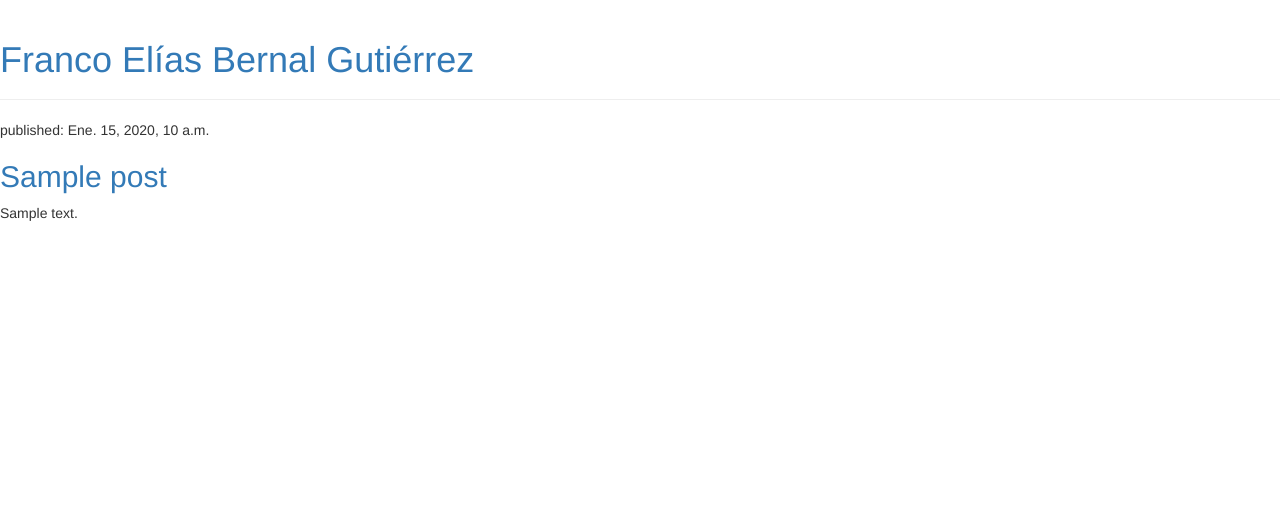
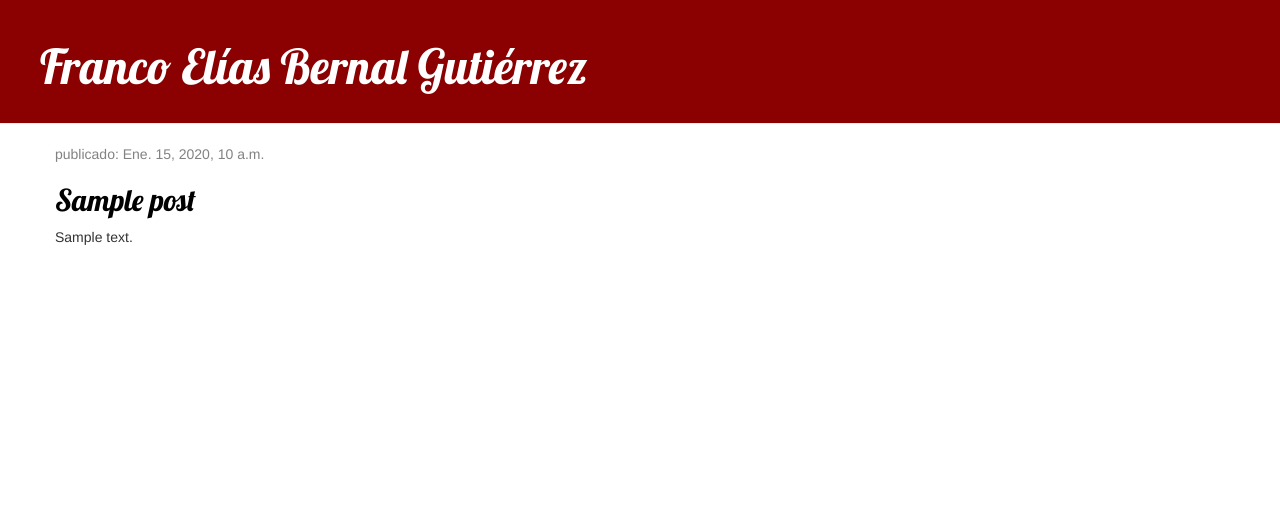
Before and after one commit to franco-bernal/my-primer-blog, a Django app: page / in a window 1280 px wide. Shown: the top 517 px of the page. Run offline with Django 3.2, Linux system fonts and the light colour scheme; tables that the repository leaves empty hold one stand-in row (values such as "Sample post"); some libraries are stand-ins or nearby versions.

Commit message:
se modificó el titulo y color del encabezado

```diff
--- a/blog/static/css/blogs.css
+++ b/blog/static/css/blogs.css
@@ -0,0 +1,46 @@
+.page-header {
+    background-color: darkred;
+    margin-top: 0;
+    padding: 20px 20px 20px 40px;
+}
+
+.page-header h1, .page-header h1 a, .page-header h1 a:visited, .page-header h1 a:active {
+    color: #ffffff;
+    font-size: 36pt;
+    text-decoration: none;
+}
+
+.content {
+    margin-left: 40px;
+}
+
+h1, h2, h3, h4 {
+    font-family: 'Lobster', cursive;
+}
+
+.date {
+    color: #828282;
+}
+
+.save {
+    float: right;
+}
+
+.post-form textarea, .post-form input {
+    width: 100%;
+}
+
+.top-menu, .top-menu:hover, .top-menu:visited {
+    color: #ffffff;
+    float: right;
+    font-size: 26pt;
+    margin-right: 20px;
+}
+
+.post {
+    margin-bottom: 70px;
+}
+
+.post h2 a, .post h2 a:visited {
+    color: #000000;
+}
--- a/blog/templates/blog/base.html
+++ b/blog/templates/blog/base.html
@@ -13,12 +13,20 @@
             <h1><a href="/">Franco Elías Bernal Gutiérrez</a></h1>
         </div>
 
-        {% for post in posts %}
-            <div class="post">
-                <p>published: {{ post.published_date }}</p>
-                <h2><a href="">{{ post.title }}</a></h2>
-                <p>{{ post.text|linebreaksbr }}</p>
+        <div class="content container">
+                <div class="row">
+                    <div class="col-md-8">
+                        {% for post in posts %}
+                            <div class="post">
+                                <div class="date">
+                                    <p>publicado: {{ post.published_date }}</p>
+                                </div>
+                                <h2><a href="">{{ post.title }}</a></h2>
+                                <p>{{ post.text|linebreaksbr }}</p>
+                            </div>
+                        {% endfor %}
+                    </div>
+                </div>
             </div>
-        {% endfor %}
     </body>
 </html>
```
